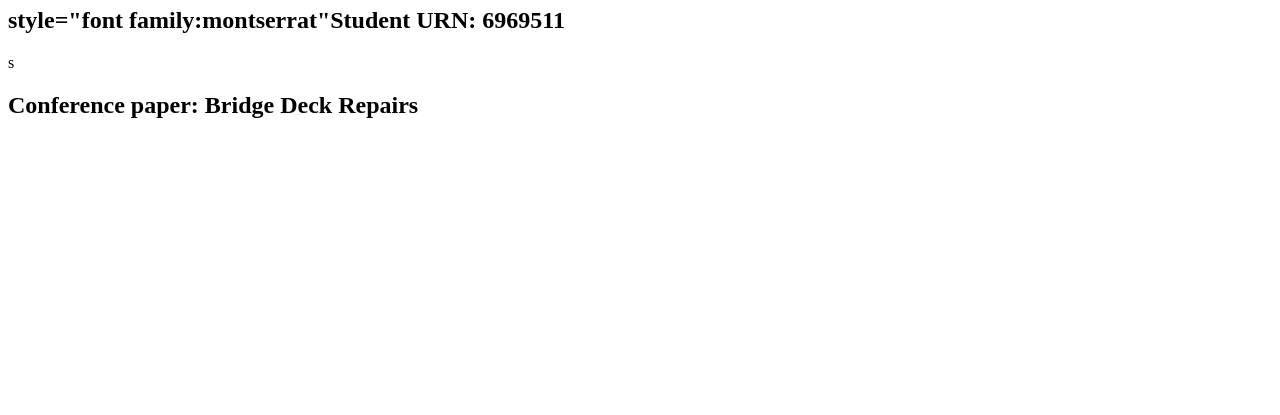
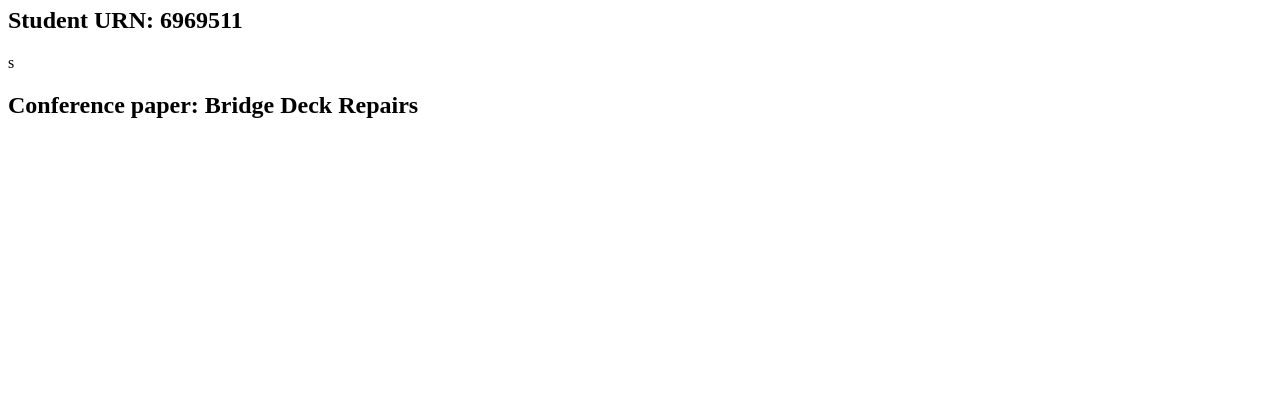
Before and after one commit to EPSFY6969511/-FY6969511, a plain HTML site: page index.html in a window 1280 px wide. Shown: the part 385-800 px from the top of the page. Drawn offline with Linux system fonts and the light colour scheme.

Commit message:
Fix HTML syntax for student URN heading

```diff
--- a/index.html
+++ b/index.html
@@ -6,6 +6,6 @@
   <head>
 <img src="WebBanner2026.png" alt="Banner" width="1200" height="300">
 <h1><b>ENG0018 Computer Laboratory 2026/27</b><h1>
-  <h2> style="font family:montserrat"Student URN: 6969511</h2>
+  <h2 style="font family:montserrat">Student URN: 6969511</h2>
   s <h2 style=”font-
 family:calibri:”><b>Conference paper: Bridge Deck Repairs</b></h2>
```
